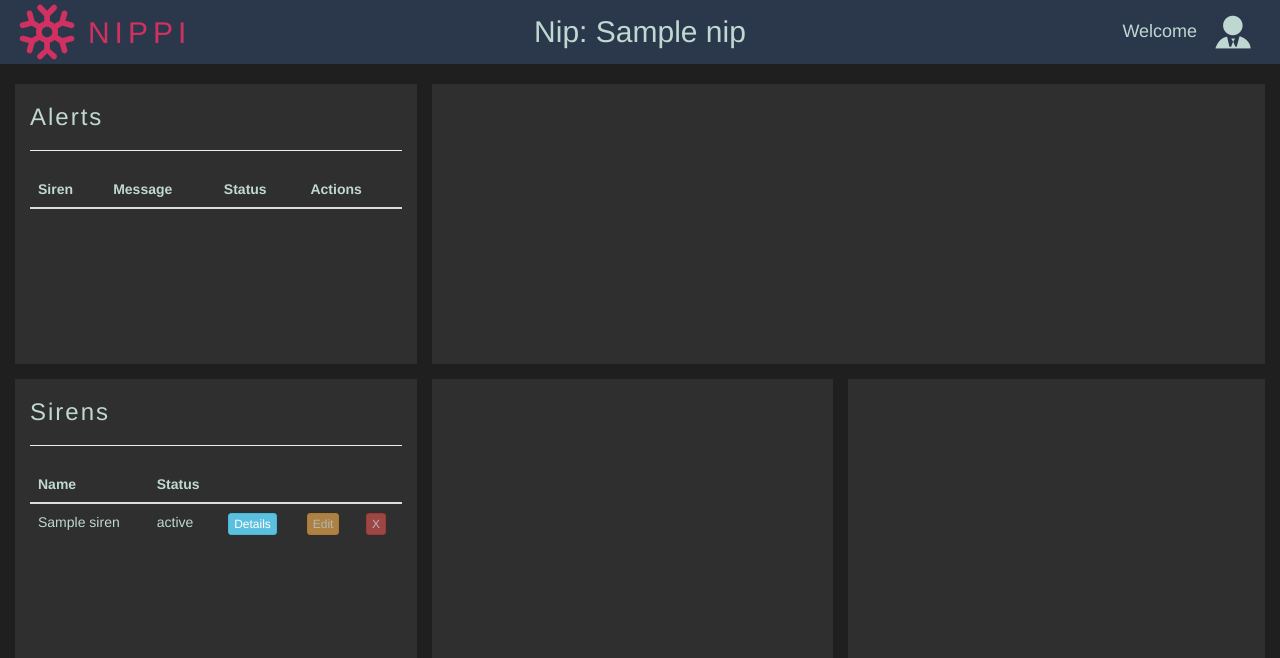
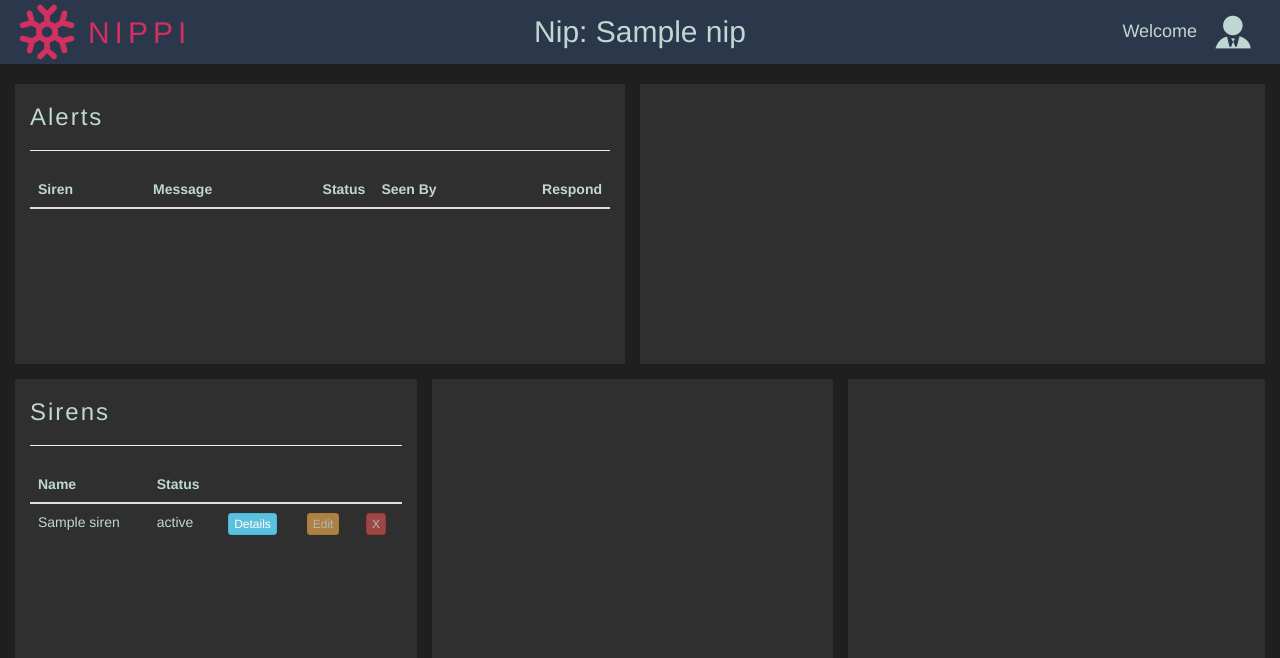
Before and after one commit to RichardSmith159/NIPPI, a Django app: template analytics/templates/analytics/details.html in a window 1280 px wide. Shown: the top 658 px of the page. Run offline with Django 3.2, Linux system fonts and the light colour scheme; the template is opened without the code that fills it: most values are stand-ins (such as "Sample title", 1, 10 or a date in 2020); lists and menus that the app fills with data are empty; some libraries are stand-ins or nearby versions.

Commit message:
alert table

```diff
--- /dev/null
+++ b/analytics/static/css/alertTable.css
@@ -0,0 +1,17 @@
+
+
+.alertSirenNameCell {
+
+}
+.alertMessageCell {
+
+}
+.alertStatusCell {
+    width: 10%;
+}
+.alertSeenByCell {
+
+}
+.alertRespondCell {
+    width: 10%;
+}
--- a/analytics/templates/analytics/details.html
+++ b/analytics/templates/analytics/details.html
@@ -3,6 +3,7 @@
 
 {% block extra_css_files %}
 <link href="{% static 'css/details.css' %}" rel="stylesheet">
+<link href="{% static 'css/alertTable.css' %}" rel="stylesheet">
 {% endblock %}
 
 {% block extra_js_files %}
@@ -29,7 +30,7 @@
 
 {% block page_content %}
     <div class="col-md-12 dataRow" id="topRow">
-        <div class="col-md-4 outerContainer leftContainer">
+        <div class="col-md-6 outerContainer leftContainer">
             <div class="col-md-12 simpleContainer" id="alertContainer">
                 <div class="col-md-12 header">
                     <h3 class="containerHeaderText">Alerts</h3>
@@ -39,15 +40,41 @@
                     <table class="table" id="alertTable">
                         <thead>
                             <tr>
-                                <th>Siren</th>
-                                <th>Message</th>
-                                <th>Status</th>
-                                <th>Actions</th>
+                                <th class="alertSirenNameCell">Siren</th>
+                                <th class="alertMessageCell">Message</th>
+                                <th class="alertStatusCell">Status</th>
+                                <th class="alertSeenByCell">Seen By</th>
+                                <th class="alertRespondCell">Respond</th>
                             </tr>
                         </thead>
                         <tbody>
                             {% for alert in alerts %}
                                 <tr class="alertRow" id="{{alert.pk}}">
+                                    <td class="alertSirenNameCell">{{alert.siren.name}}</td>
+                                    <td class="alertMessageCell">{{alert.get_verbose_status}}</td>
+                                    <td class="alertStatusCell">
+                                        <ul class="seenByList">
+                                            {% for user in alert.seen_by %}
+                                                {% if user == alert.handled_by %}
+                                                    <li class="seenByListItem handled">{{user.username}}</li>
+                                                {% else %}
+                                                    <li class="seenByListItem">{{user.username}}</li>
+                                                {% endif %}
+                                            {% endfor %}
+                                        </ul>
+                                    </td>
+                                    <td class="">
+                                        <div class="dropdown">
+                                            <button class="btn btn-xs btn-info dropdown-toggle" type="button" data-toggle="dropdown">
+                                                Respond
+                                                <span class="caret"></span>
+                                            </button>
+                                            <ul class="dropdown-menu" id="alertActionDropdownMenu">
+                                                <li class="alertActionOption">Seen</li>
+                                                <li class="alertActionOption">Handled</li>
+                                            </ul>
+                                        </div>
+                                    </td>
                                 </tr>
                             {% endfor %}
                         </tbody>
@@ -55,7 +82,7 @@
                 </div>
             </div>
         </div>
-        <div class="col-md-8 outerContainer rightContainer">
+        <div class="col-md-6 outerContainer rightContainer">
             <div class="col-md-12 simpleContainer" id="metricHistoryContainer">
             </div>
         </div>
@@ -80,11 +107,10 @@
                         </thead>
                         <tbody>
                             {% for siren in nip.siren_set.all %}
-
-                                    <tr class="sirenRow {{siren.status}}_Siren" id="{{siren.pk}}">
-                                    <td class="sirenNameCell">{{siren.name}}</td>
-                                    <td class="sirenStatusCell">{{siren.get_verbose_status}}</td>
-                                    <td class="sirenDetailsCell"><button type="button" class="btn btn-xs btn-info openSirenDetails">Details</button></td>
+                                <tr class="sirenRow {{siren.status}}_Siren" id="{{siren.pk}}">
+                                <td class="sirenNameCell">{{siren.name}}</td>
+                                <td class="sirenStatusCell">{{siren.get_verbose_status}}</td>
+                                <td class="sirenDetailsCell"><button type="button" class="btn btn-xs btn-info openSirenDetails">Details</button></td>
                                 {% if siren.creator == request.user %}
                                     <td class="sirenEditCell"><button type="button" class="btn btn-xs btn-warning openSirenEdit">Edit</button></td>
                                     <td class="sirenRemoveCell"><button type="button" class="btn btn-xs btn-danger openSirenEdit">X</button></td>
--- a/siren/models.py
+++ b/siren/models.py
@@ -91,8 +91,13 @@ class Alert(models.Model):
     )
 
     siren = models.ForeignKey(Siren, null = True)
+    status = models.CharField(max_length = 1, choices = ALERT_STATUS_OPTIONS, default = "A")
     alert_datetime = models.DateTimeField(default = datetime.now)
     handled_datetime = models.DateTimeField(blank = True)
     comments = models.CharField(max_length = 200, default = "")
     seen_by = models.ManyToManyField(User)
     handled_by = models.ForeignKey(User, null = True, related_name = "handled_by")
+
+    def get_verbose_status(self):
+
+        return self.get_status_display()
```
Also changed, not shown: siren/migrations/0014_alert_status.py (added).
